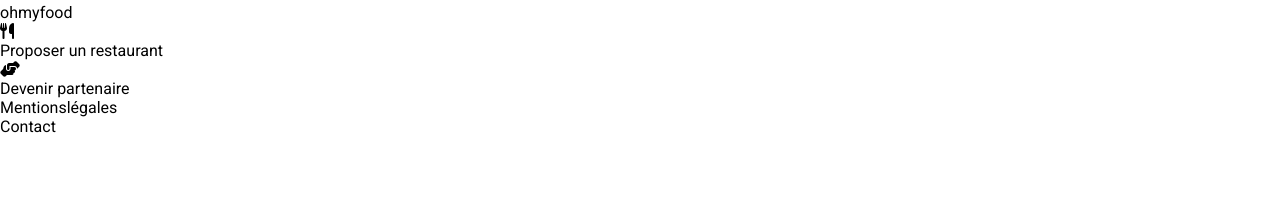
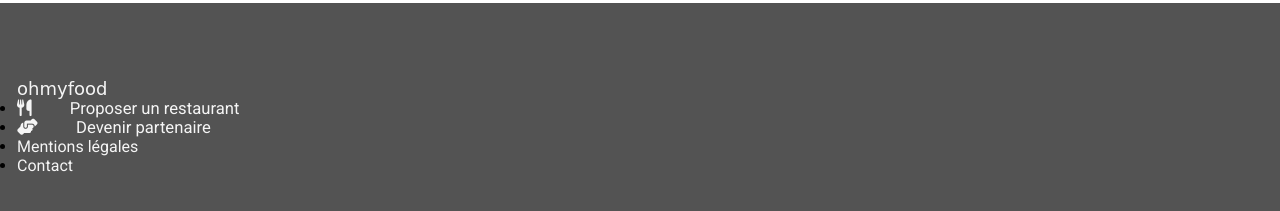
Before and after one commit to JeromeGDev/JeromeGeoffroy_3_02082021, a website: page index.html in a window 1280 px wide. Shown: the part 4593-4804 px from the top of the page. Before the commit the page ends 4729 px from the top, so only its background shows below. Drawn offline with Linux system fonts and the light colour scheme; a web font is replaced by a local one.

Commit message:
essai de fonctionnement de sass creation du footer

```diff
--- a/index.html
+++ b/index.html
@@ -171,23 +171,31 @@
 				</main>
 				<footer>
 					<div class="footer-logo">
-						<p class="footer-logo__title">ohmyfood</p>
+						<p>ohmyfood</p>
 					</div>
 					<div class="footer-menu">
 						<ul>
 							<li>
-								<i class="fas fa-utensils"></i>
-								<div class="footer-links__block__link">Proposer un restaurant</div>
+								<div class="footer-menu__link-block">
+									<div class="footer-menu__link-block__icone">
+										<i class="fas fa-utensils"></i>
+										<span>Proposer un restaurant</span>
+									</div>
+								</div>
 							</li>
 							<li>
-								<i class="fas fa-hands-helping"></i>
-								<div class="footer-links__block__link">Devenir partenaire</div>
+								<div class="footer-menu__link-block">
+									<div class="footer-menu__link-block_icone">
+										<i class="fas fa-hands-helping"></i>
+										<span>Devenir partenaire</span>
+									</div>
+								</div>
 							</li>
 							<li>
-								<div class="footer-links__block__link">Mentionslégales</div>
+								<div class="footer-menu__link-block">Mentions légales</div>
 							</li>
 							<li>
-								<div class="footer-links__block__link">Contact</div>
+								<div class="footer-menu__link-block">Contact</div>
 							</li>
 						</ul>
 					</div>
--- a/sass/Layout/_container.scss
+++ b/sass/Layout/_container.scss
@@ -1,14 +1,7 @@
-container-fluid{
+.container-fluid{
     width:100%;
     height:100%;
 }
 .page{
     width:100vw;
 }
-header{
-    margin:0;
-}
-section{
-     margin:0;
-
-}
--- a/sass/base/_base.scss
+++ b/sass/base/_base.scss
@@ -10,8 +10,6 @@
 html {
     font-size:$originfnt;
 }
-
-
 body {
     box-sizing: border-box;
     background: $color-bckgr-light-light;
@@ -19,3 +17,17 @@ body {
     height:100%;
 
 }
+header{
+    margin:0;
+}
+section{
+     margin:0;
+
+}
+main{
+
+}
+footer{
+    background:#535353;
+    padding:get-vw(22px) get-vw(5px) get-vw(13px) get-vw(5px);
+}
--- a/sass/base/_typography.scss
+++ b/sass/base/_typography.scss
@@ -68,18 +68,3 @@ h{
 		font-size: rem(12);
 	}
 }
-footer{
-	&__title{/*logo ohmyfood dans le footer*/
-		font-size: rem(18);
-		font-family: 'Shrikhand', cursive;
-	}
-	&__link{
-		font-size: rem(16.67);
-		&--top{
-			font-weight:700;
-			& i{
-
-			}
-		}
-	}
-}
--- a/sass/main.scss
+++ b/sass/main.scss
@@ -14,6 +14,7 @@
 /*@import "./layout/nav";*/
 @import "./layout/container";
 /*@import "./layout/form";*/
+@import "./layout/footer";
 /*@import "./pages/work";*/
 /*@import "./pages/about";*/
 /*@import "./pages/project";*/
```
Also changed, not shown: package.json (+7 -3 lines), public/css/style.css, 2 other files.
